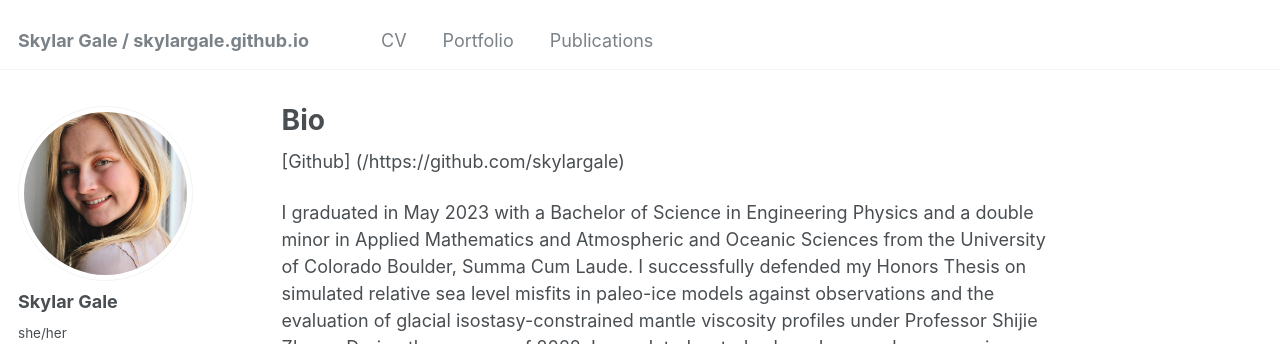
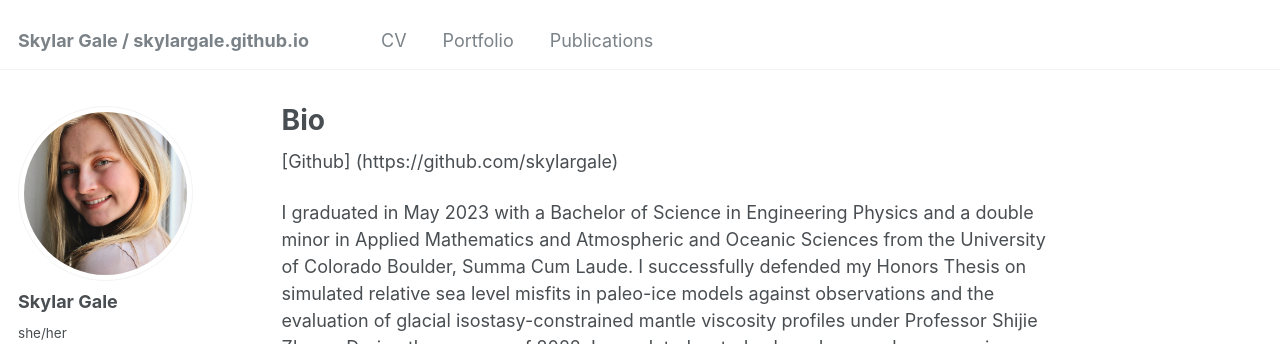
Before and after one commit to skylargale/skylargale.github.io, a Jekyll site: the page built from _pages/about.md, in a window 1280 px wide and 1180 px high. Shown: the top 344 px of the window. Built offline with Jekyll 4.4.1, drawn with Linux system fonts in a browser that asks for light colours; some web fonts are replaced.

```diff
--- a/_pages/about.md
+++ b/_pages/about.md
@@ -7,7 +7,7 @@ redirect_from:
   - /about.html
 ---
 
-[Github] (/https://github.com/skylargale)
+[Github] (https://github.com/skylargale)
 
 I graduated in May 2023 with a Bachelor of Science in Engineering Physics and a double minor in Applied Mathematics and Atmospheric and Oceanic Sciences from the University of Colorado Boulder, Summa Cum Laude. I successfully defended my Honors Thesis on simulated relative sea level misfits in paleo-ice models against observations and the evaluation of glacial isostasy-constrained mantle viscosity profiles under Professor Shijie Zhong. During the summer of 2022, I completed a study abroad research program in Iceland. I researched glaciological impacts due to climate change and the corresponding effects on Iceland's hydrological system, focusing on the Vatnajökull ice cap.
 
```
